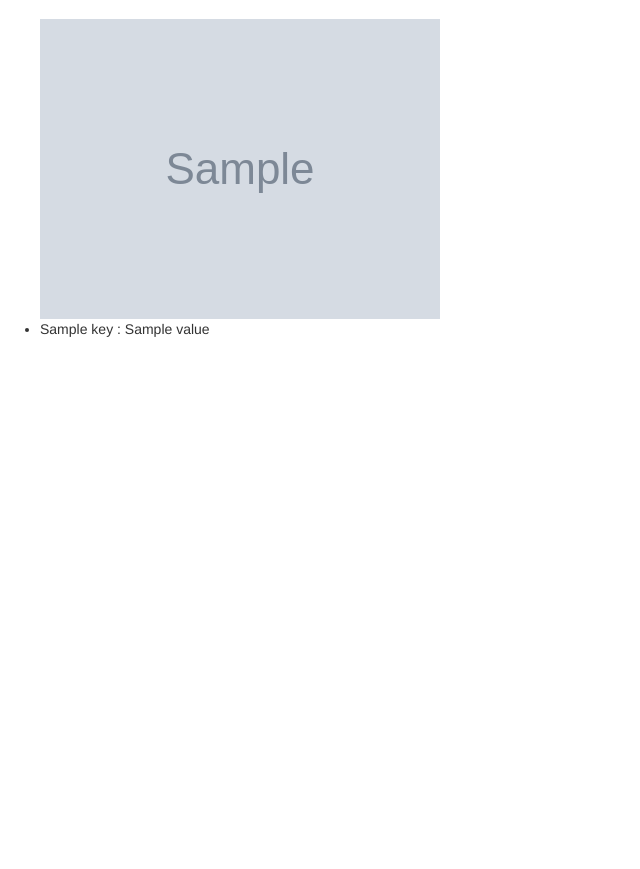
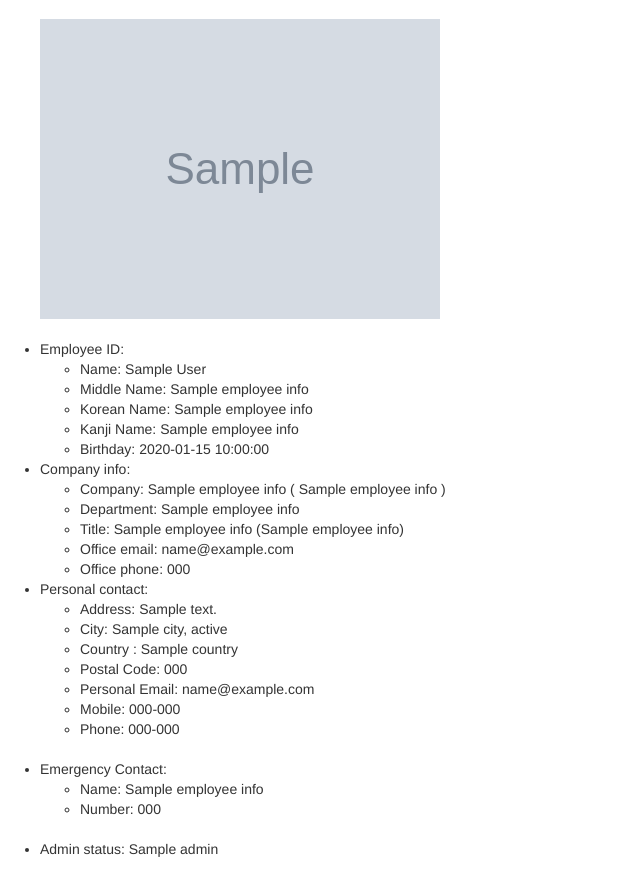
Before and after one commit to soo-park/organza, a Python web app: template templates/employee/info.html in a window 1280 px wide. Shown: the part 150-1019 px from the top of the page, without its empty margins (0-640 px from the left). Before the commit the page ends 487 px from the top, so only its background shows below. Run offline with Jinja, Linux system fonts and the light colour scheme; the template is opened without the code that fills it: most values are stand-ins (such as "Sample title", 1, 10 or a date in 2020); grey boxes marked "Sample" are stand-in pictures; some libraries are stand-ins or nearby versions.

Commit message:
Employee detail field names updated.

```diff
--- a/templates/employee/info.html
+++ b/templates/employee/info.html
@@ -11,38 +11,51 @@
 
     <img src = "/static/img/employee_info_photo/{{employee_info.photo_url}}" onerror="if (this.src != 'error.jpg') this.src = '/static/img/employee_info_photo/1.jpg';"></img>
     </br>
-    {% for key, value in employee_info.iteritems() %}
+    </br>
+      <li>Employee ID:</li>
+      <ul>
+        <li>Name: {{ employee_info.first_name }} {{ employee_info.last_name }}</li>
+        <li>Middle Name: {{ employee_info.mid_name }}</li>
+        <li>Korean Name: {{ employee_info.k_name }}</li>
+        <li>Kanji Name: {{ employee_info.kanji_name }}</li>
+        <li>Birthday: {{ employee_info.birthday }}</li>
 
-        {% if value != None %}
-            <li>{{ key }} : {{ value }}</li>
-        {% endif %}
+      </ul>
 
-    {% endfor %}
-
-<!--
-        Employee ID:
-        Name:
-        Korean Name:
-        Postal Code:
-        Address Line1:
-        Address Line2:
-        City:
-        Kanji Name:
-        Name (Other):
-        Personal Email:
-        State :
-
-        Emergency Contact:
-        Name:
-        Number:
-
-        Birthday :
-        Nickname :
-        Photo_url :
-        Mobile :
-        Country :
-        Admin :
-        Middle Name :  -->
+      <li>Company info: </li>
+      <ul>
+        <li>Company: {{ employee_info.company_name }} (
+        {% if employee_info.short_name %}
+            {{employee_info.short_name}}
+        {% endif %})
+        </li>
+        <li>Department: {{ employee_info.department_name }}</li>
+        <li>Title: {{ employee_info.title }}
+            {% if employee_info.k_title %}
+                ({{ employee_info.k_title }})
+            {% endif %}
+        </li>
+        <li>Office email: {{ employee_info.office_email }}</li>
+        <li>Office phone: {{ employee_info.office_phone }}</li>
+      </ul>
+      <li>Personal contact:</li>
+      <ul>
+        <li>Address: {{ employee_info.address }}</li>
+        <li>City: {{ employee_info.city }}, {{ employee_info.state }}</li>
+        <li>Country : {{ employee_info.country }}</li>
+        <li>Postal Code: {{ employee_info.postal_code }}</li>
+        <li>Personal Email: {{ employee_info.personal_email }}</li>
+        <li>Mobile: {{ employee_info.country_code }}-{{ employee_info.mobile }}</li>
+        <li>Phone: {{ employee_info.country_code }}-{{ employee_info.phone }}</li>
+      </ul>
+      </br>
+      <li>Emergency Contact:</li>
+      <ul>
+        <li>Name: {{ employee_info.emergency_name }}</li>
+        <li>Number: {{ employee_info.emergency_phone }}</li>
+      </ul>
+      </br>
+      <li>Admin status: {{ employee_info.admin }}</li>
 
   </ul>
 
```
